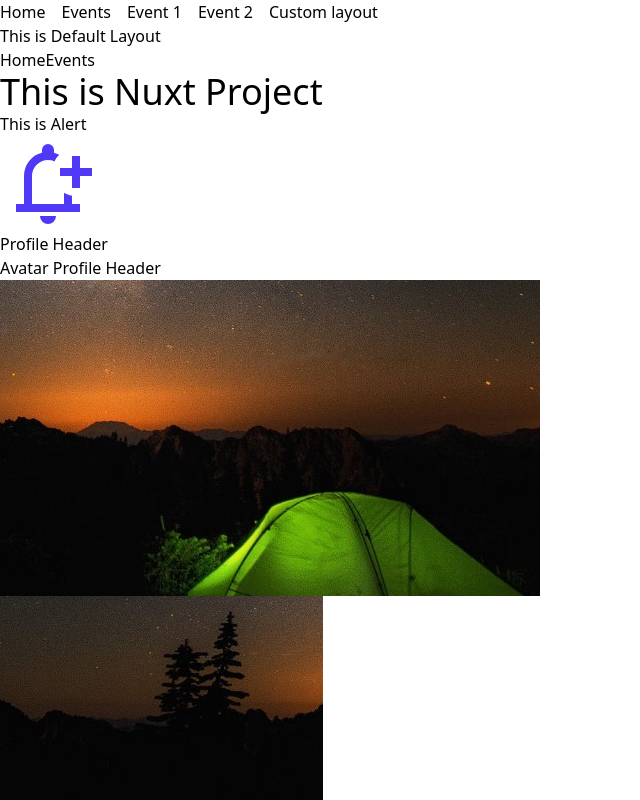
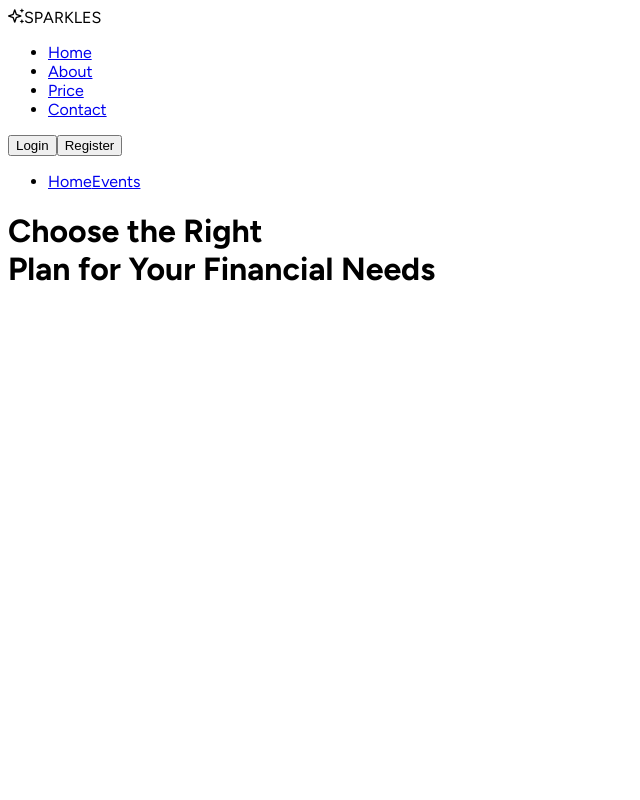
Before and after one commit to shahinamen/nuxt-project, a Nuxt app: page / in a window 1280 px wide. Shown: the top 800 px of the page, without its empty margins (0-640 px from the left). Built offline with nearby package versions, Linux system fonts and the light colour scheme.

Commit message:
tailwind css remove

```diff
--- a/app/components/Navbar.vue
+++ b/app/components/Navbar.vue
@@ -1,11 +1,21 @@
 <template>
-    <nav class="navbar">
+    <nav class="navbar flex flex-row">
+        <div>
+            <i class="pi pi-sparkles"></i>SPARKLES
+        </div>
         <ul class="flex space-x-4">
             <li><NuxtLink to="/">Home</NuxtLink></li>
-            <li><NuxtLink to="/events">Events</NuxtLink></li>
+            <li><NuxtLink to="/">About</NuxtLink></li>
+            <li><NuxtLink to="/">Price</NuxtLink></li>
+            <li><NuxtLink to="/">Contact</NuxtLink></li>
+            <!-- <li><NuxtLink to="/events">Events</NuxtLink></li>
             <li><NuxtLink to="/events/1">Event 1</NuxtLink></li>
             <li><NuxtLink to="/events/2">Event 2</NuxtLink></li>
-            <li><NuxtLink to="/custom">Custom layout</NuxtLink></li>
+            <li><NuxtLink to="/custom">Custom layout</NuxtLink></li> -->
         </ul>
+        <div>
+            <button class="bg-white text-indigo-950 px-3 py-1 rounded-full">Login</button>
+            <button class="bg-indigo-700 text-white px-3 py-1 rounded-full">Register</button>
+        </div>
     </nav>
 </template>
--- a/app/layouts/default.vue
+++ b/app/layouts/default.vue
@@ -1,6 +1,5 @@
 <template>
   <div class="DefaultLayout">
-    <p>This is Default Layout</p>
     <slot />
   </div>
 </template>
--- a/app/pages/index.vue
+++ b/app/pages/index.vue
@@ -1,13 +1,8 @@
 <template>
   <div>
-    <h1 class="text-4xl">This is Nuxt Project</h1>
-    <Alert title="My Alert" />
-    <IconsBell class="text-8xl text-indigo-600" />
-    <ProfileHeader />
-    <div>
-      <img src="@/assets/images/1.png" alt="Discover Nuxt" />
-      <img src="@/assets/images/2.png" alt="Discover Nuxt" />
-      <img src="/1.png" alt="Discover Nuxt" />
-    </div>
+    <h1 class="text-4xl">
+      <div>Choose the Right</div>
+      <div>Plan for Your Financial Needs</div>
+    </h1>
   </div>
 </template>
--- a/assets/main.css
+++ b/assets/main.css
@@ -1 +1,5 @@
-@import "tailwindcss";
+@import "primeicons/primeicons.css";
+
+body {
+    font-family: "Figtree", sans-serif;
+}
--- a/nuxt.config.ts
+++ b/nuxt.config.ts
@@ -1,12 +1,20 @@
 // https://nuxt.com/docs/api/configuration/nuxt-config
 import { resolve } from 'path'
-import tailwindcss from "@tailwindcss/vite";
+
 export default defineNuxtConfig({
+  app: {
+    head: {
+      title: "Nuxt Tutorial from Youtube",
+    },
+  },
+
   compatibilityDate: '2025-07-15',
+
   devtools: { enabled: true },
+
   alias: {
     "@": resolve(__dirname, "./"),
-    "assets" : '/<rootDir>/assets',
+    "assets": resolve(__dirname, "./assets"),
     "components": resolve(__dirname, "./components"),
     "composables": resolve(__dirname, "./composables"),
     "layouts": resolve(__dirname, "./layouts"),
@@ -16,15 +24,24 @@ export default defineNuxtConfig({
     "server": resolve(__dirname, "./server"),
     "utils": resolve(__dirname, "./utils"),
   },
+
   css: [
     '@/assets/main.css',
-    /*'@/assets/main.scss',*/
+    // '@/assets/main.scss', // Uncomment if needed
   ],
-  modules:["@pinia/nuxt"],
-  vite: {
-    plugins: [
-      tailwindcss(),
-    ],
+
+  modules: [
+    "@pinia/nuxt",
+    "@nuxtjs/google-fonts" // ✅ Required to use googleFonts option
+  ],
+
+  googleFonts: {
+    families: {
+      Figtree: [300, 400, 500, 600, 700, 800, 900],
+    },
+    display: 'swap',
   },
-  ssr: false,
+
+  // ❌ No need to manually add tailwindcss here
+  // ✅ Use @nuxtjs/tailwindcss module instead (much easier)
 })
--- a/package.json
+++ b/package.json
@@ -10,13 +10,14 @@
     "postinstall": "nuxt prepare"
   },
   "dependencies": {
+    "@nuxtjs/google-fonts": "^3.2.0",
     "@pinia/nuxt": "^0.11.2",
     "@tailwindcss/vite": "^4.1.11",
     "@vueuse/core": "^13.5.0",
     "nuxt": "^4.0.0",
     "pinia": "^3.0.3",
+    "primeicons": "^7.0.0",
     "sass": "^1.89.2",
-    "tailwindcss": "^4.1.11",
     "vue": "^3.5.17",
     "vue-router": "^4.5.1"
   }
```
Also changed, not shown: 1 other file (tests, documents, lock files or other folders).
